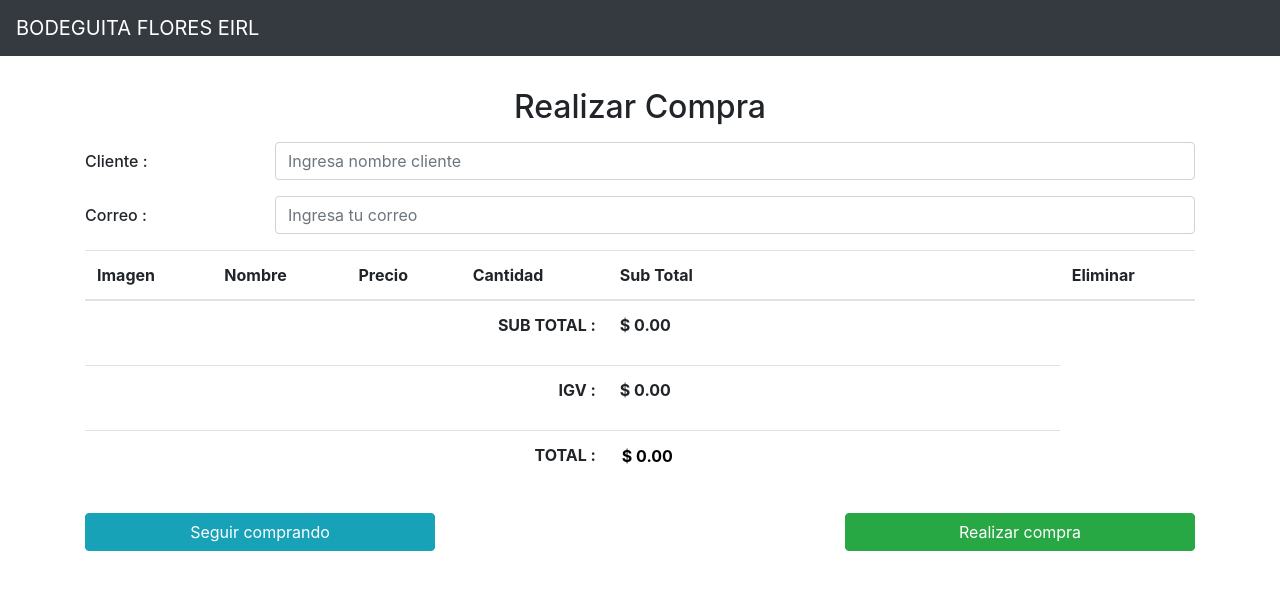
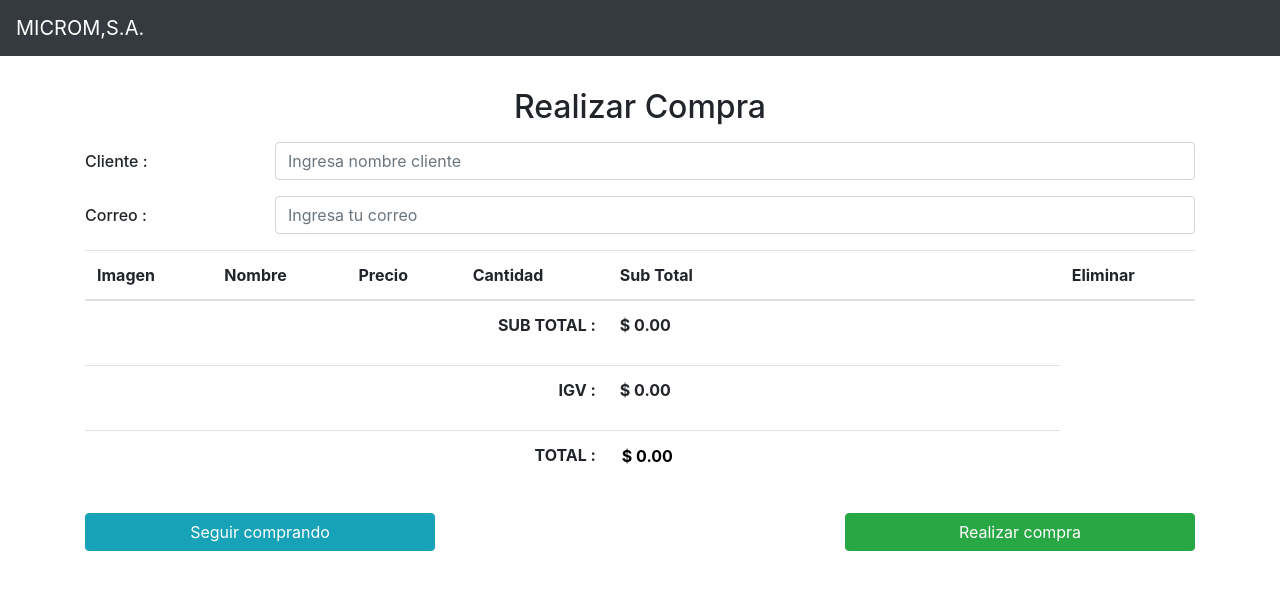
Before and after one commit to gejocad/carritoCompras, a plain HTML site: page compra.html in a window 1280 px wide. Drawn offline with nearby package versions, Linux system fonts and the light colour scheme.

Commit message:
Update compra.html

```diff
--- a/compra.html
+++ b/compra.html
@@ -22,7 +22,7 @@
         <div class="container">
             <div class="row justify-content-between mb-5">
                 <nav class="navbar navbar-expand-md navbar-dark fixed-top bg-dark">
-                    <a class="navbar-brand" href="index.html">BODEGUITA FLORES EIRL</a>
+                    <a class="navbar-brand" href="index.html">MICROM,S.A.</a>
                     <button class="navbar-toggler" type="button" data-toggle="collapse" data-target="#navbarCollapse"
                         aria-controls="navbarCollapse" aria-expanded="false" aria-label="Toggle navigation">
                         <span class="navbar-toggler-icon"></span>
```
